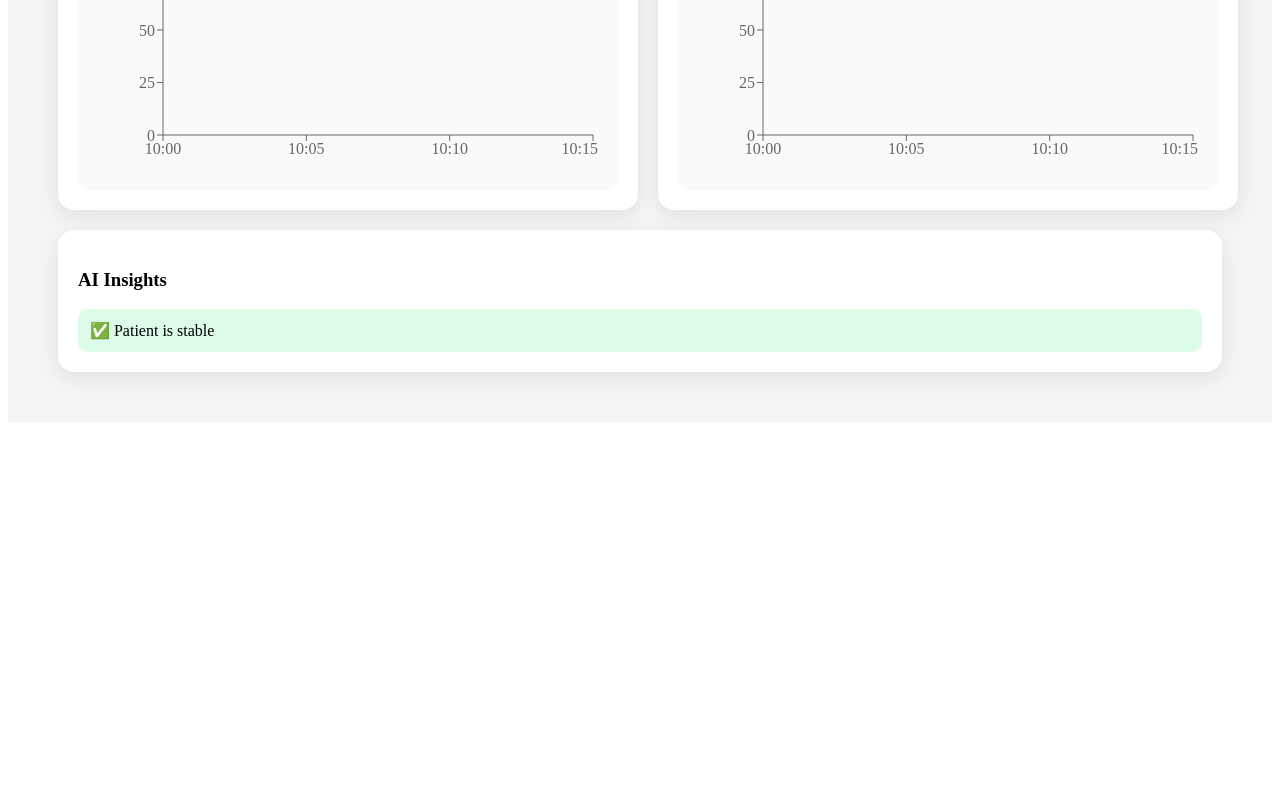
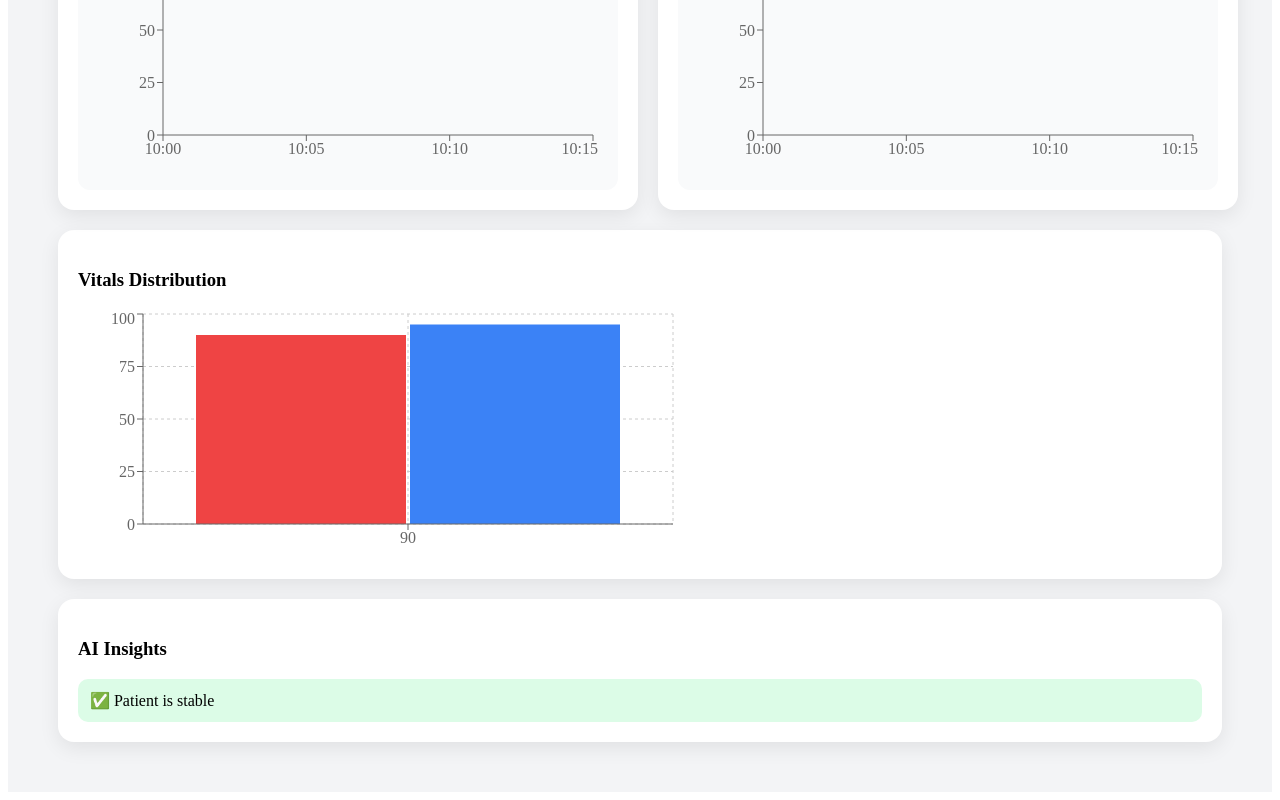
Before and after one commit to Aadya2901/ElderEase, a React app in the folder frontend/: page / in a window 1280 px wide. Shown: the part 986-1786 px from the top of the page. Before the commit the page ends 1416 px from the top, so only its background shows below. Built offline with nearby package versions, Linux system fonts and the light colour scheme; the HTML template or start-up script is replaced by a standard one.

Commit message:
feat: add bar chart for vitals distribution

```diff
--- a/frontend/src/pages/PatientDashboard.jsx
+++ b/frontend/src/pages/PatientDashboard.jsx
@@ -4,8 +4,15 @@ import StatusBadge from "../components/StatusBadge";
 import RiskScore from "../components/RiskScore";
 import AlertBanner from "../components/AlertBanner";
 import HeartRateChart from "../components/HeartRateChart";
+import { predictRisk, generateInsights, getRiskLevel } from "../utils/aiModel";
 
-import { predictRisk, generateInsights, getRiskLevel } from "../utils/aiModel";
+import {
+  LineChart, Line,
+  BarChart, Bar,
+  XAxis, YAxis,
+  CartesianGrid,
+  Tooltip
+} from "recharts";
 
 export default function PatientDashboard() {
   const [data, setData] = useState({
@@ -175,6 +182,21 @@ export default function PatientDashboard() {
 
         </div>
 
+        {/* 📊 VITALS DISTRIBUTION */}
+        <div style={{ ...card, marginTop: "20px" }}>
+          <h3>Vitals Distribution</h3>
+
+          <BarChart width={600} height={250} data={history}>
+            <CartesianGrid strokeDasharray="3 3" />
+            <XAxis dataKey="heartRate" />
+            <YAxis />
+            <Tooltip />
+
+            <Bar dataKey="heartRate" fill="#ef4444" />
+            <Bar dataKey="spo2" fill="#3b82f6" />
+          </BarChart>
+        </div>
+
                 {/* 💡 INSIGHTS */}
         <div style={{ ...card, marginTop: "20px" }}>
           <h3>AI Insights</h3>
```
